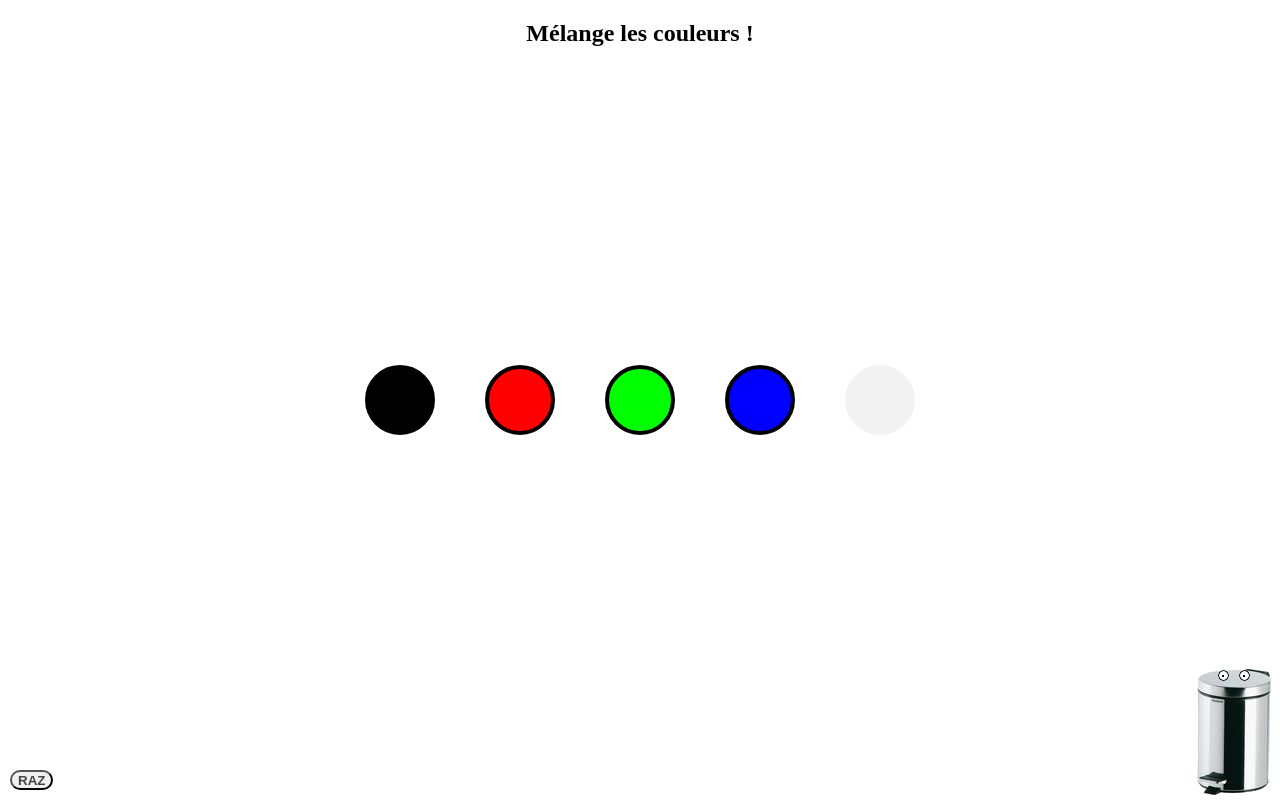
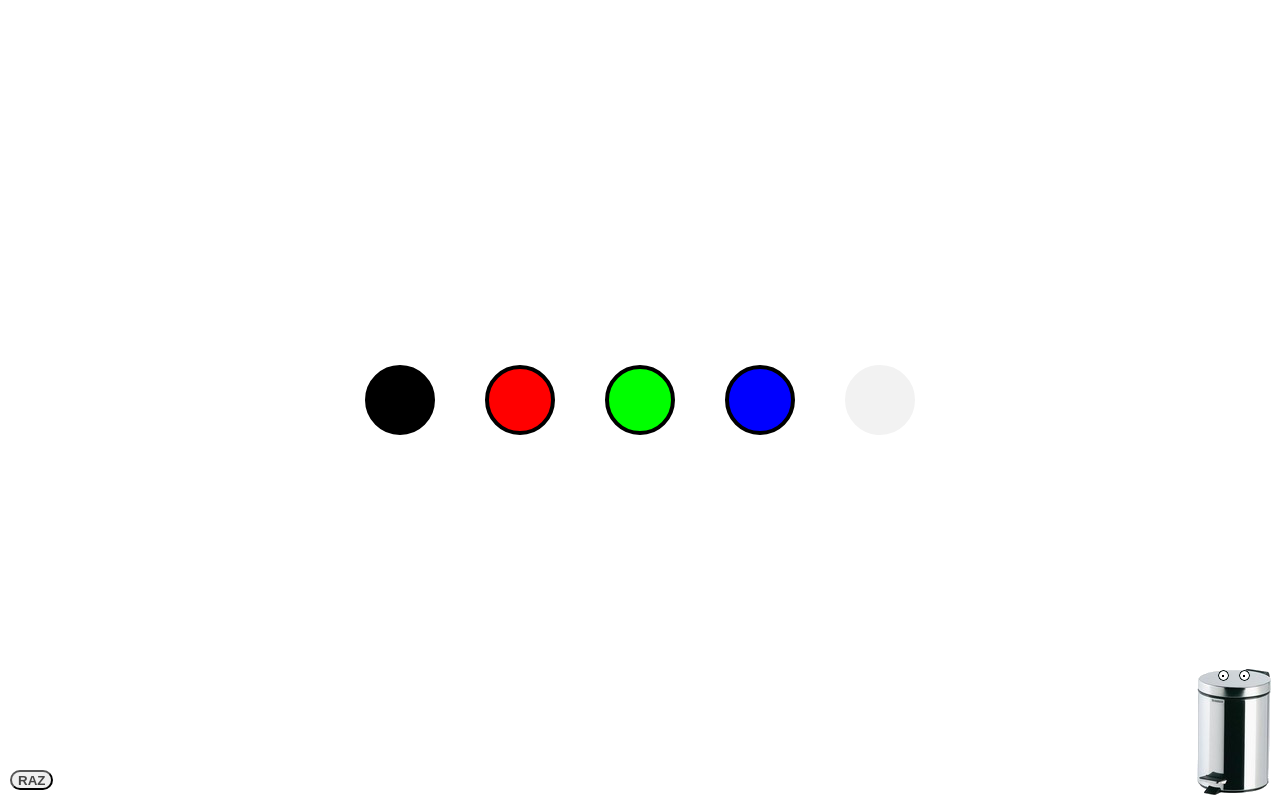
Before and after one commit to kevduc/server-thecake, a website: page public/games/couleurs/index.html in a window 1280 px wide. Drawn offline with Linux system fonts and the light colour scheme.

Commit message:
Bunch of small updates

```diff
--- a/index.js
+++ b/index.js
@@ -9,7 +9,7 @@ let blocked = false;
 
 app.use(express.static(__dirname + "/public"));
 app.use(express.json()); // to support JSON-encoded bodies
-app.use(express.urlencoded()); // to support URL-encoded bodies
+app.use(express.urlencoded({ extended: true })); // to support URL-encoded bodies
 
 app.get("/cake", (req, res) => res.send("Do you like cake?"));
 
@@ -38,4 +38,6 @@ app.post("/messages/send", (req, res) => {
   res.end();
 });
 
-app.listen(port, () => console.log(`App listening on port ${port}.`));
+app.listen(port, () => {
+  console.log(`App listening on port ${port}.`);
+});
--- a/package.json
+++ b/package.json
@@ -12,7 +12,8 @@
   "license": "ISC",
   "dependencies": {
     "bootstrap": "^4.3.1",
-    "express": "^4.17.1"
+    "express": "^4.17.1",
+    "nodemailer": "^6.3.0"
   },
   "devDependencies": {
     "nodemon": "^1.19.1"
--- a/public/games/couleurs/index.html
+++ b/public/games/couleurs/index.html
@@ -1,5 +1,6 @@
 <!DOCTYPE html PUBLIC "-//W3C//DTD XHTML 1.1//EN" "http://www.w3.org/TR/xhtml11/DTD/xhtml11.dtd">
 <html xmlns="http://www.w3.org/1999/xhtml" xml:lang="fr">
+
 <head>
 	<meta name="author" content="TheCake" />
 	<meta name="copyright" content="2012&copy;" />
@@ -42,12 +43,15 @@
 	<title>Couleurs</title>
 </head>
 
-	<body style="overflow:hidden; background-color:white; margin:0px; " onLoad="init(new Array('0,0,0', '255,0,0', '0,255,0', '0,0,255', '0,0,0,.05'), 70, 50, 4);" onMouseMove="move(event); changerPoubelle(event); //document.getElementsByTagName('a')[0].innerHTML += ' '+event.clientX+','+event.clientY;" onClick="//alert(event.clientX+' '+event.clientY);" onSelect="return false;" onResize="actualiserDims(); actualiserPos();">
-		<h2 align="center" style=" margin:0px; padding-top:20px; ">
-			Mélange les couleurs !
-		</h2><!-- ajouter poubelle + hexa + sauvegarde? + bouton trier (par rapport couleur)? + -->
+<body style="overflow:hidden; background-color:white; margin:0px; "
+	onLoad="init(new Array('0,0,0', '255,0,0', '0,255,0', '0,0,255', '0,0,0,.05'), 70, 50, 4);"
+	onMouseMove="move(event); changerPoubelle(event); //document.getElementsByTagName('a')[0].innerHTML += ' '+event.clientX+','+event.clientY;"
+	onClick="//alert(event.clientX+' '+event.clientY);" onSelect="return false;"
+	onResize="actualiserDims(); actualiserPos();">
+	<!-- ajouter poubelle + hexa + sauvegarde? + bouton trier (par rapport couleur)? + -->
 
-		<!-- Firefox --><!--
+	<!-- Firefox -->
+	<!--
 		<div style="text-align:center; position:absolute; top:0px; left:0px; ">
 			<span>Optimisé pour</span>
 			<a href="http://www.mozilla.org/firefox?WT.mc_id=aff_en07&WT.mc_ev=click">
@@ -57,10 +61,14 @@
 
 	<!-- RAZ -->
 	<div style="position:absolute; bottom:10px; left:10px; ">
-			<input style="height:20px; border-radius:10px; color:#444; font-weight:bold; " type="button" onClick="location.reload();" value="RAZ"/>
+		<input style="height:20px; border-radius:10px; color:#444; font-weight:bold; " type="button"
+			onClick="location.reload();" value="RAZ" />
 	</div>
 
 	<!-- Poubelle -->
-		<div id="poubelle" onDblClick="undoPoubelle()" style="text-align:center; position:absolute; bottom:5px; right:5px; height:146px; width:78px; background: white url(pf.png) no-repeat left bottom; "></div>
+	<div id="poubelle" onDblClick="undoPoubelle()"
+		style="text-align:center; position:absolute; bottom:5px; right:5px; height:146px; width:78px; background: white url(pf.png) no-repeat left bottom; ">
+	</div>
 </body>
+
 </html>
```
Also changed, not shown: 1 other file. Lines whose indentation alone changed are shown as unchanged.
